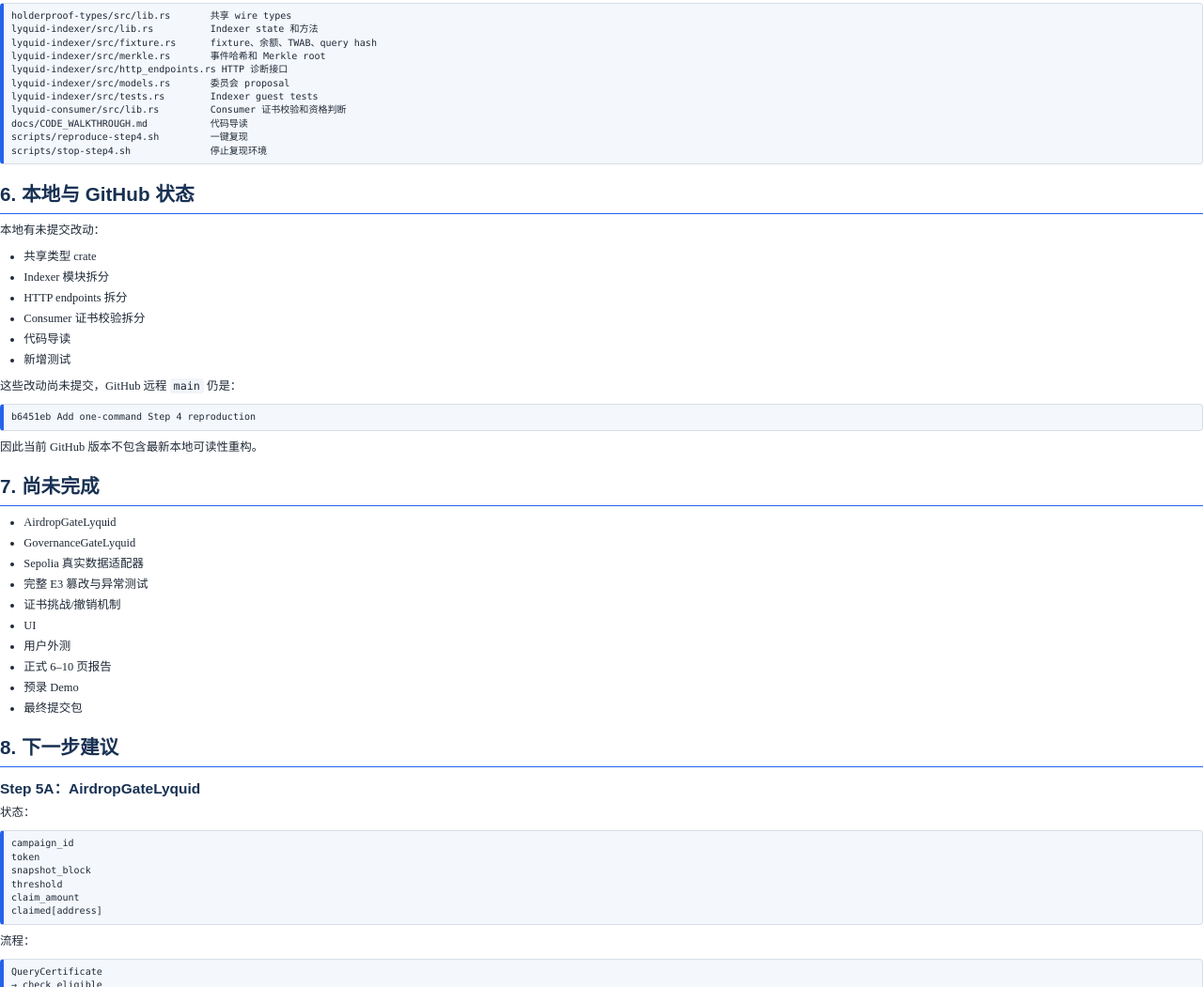
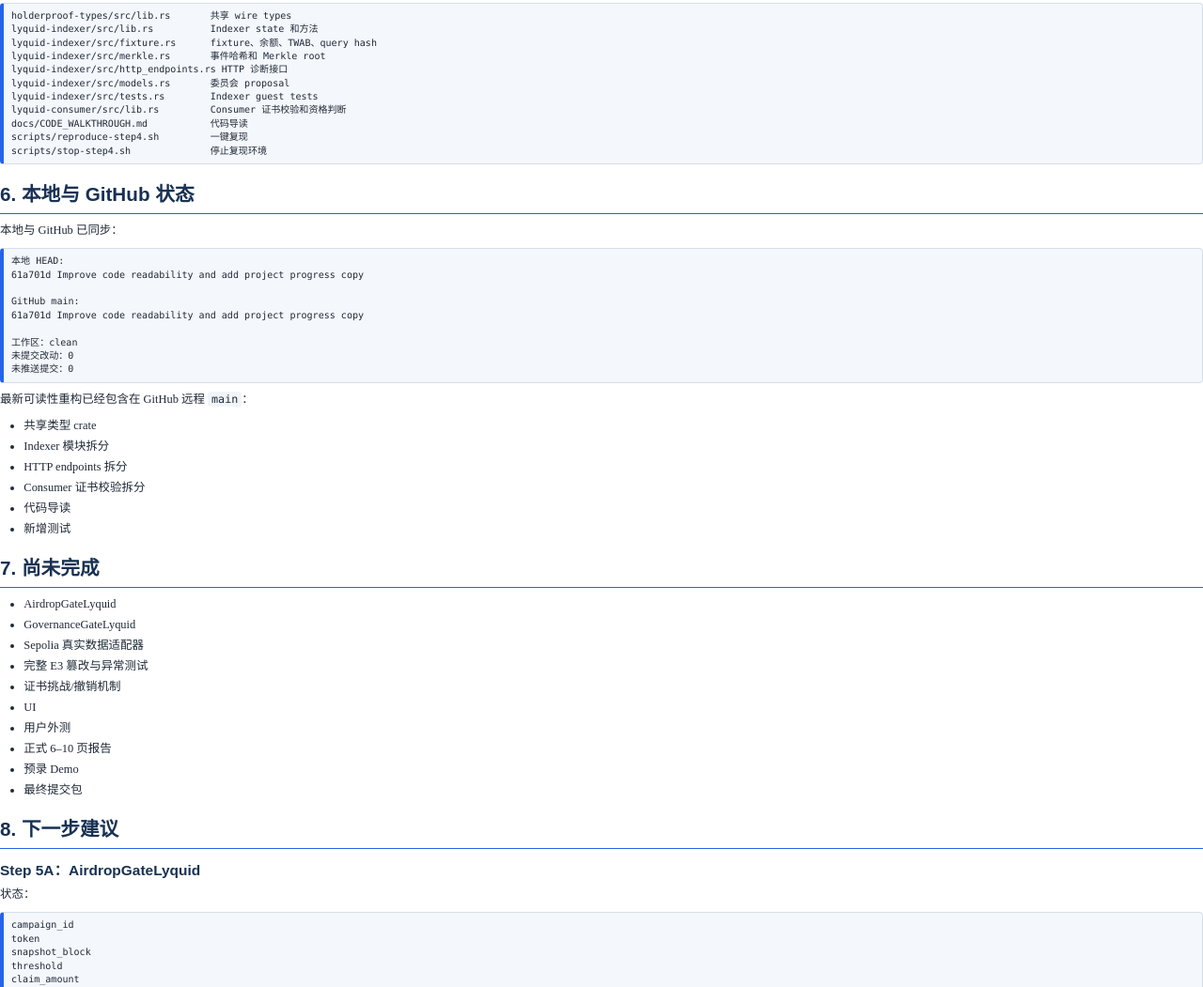
Before and after one commit to jerryluo0517-cyber/holderproof, a plain HTML site: page docs/PROJECT_PROGRESS.html in a window 1280 px wide. Shown: the part 2083-3134 px from the top of the page at 94% size. Drawn offline with Linux system fonts and the light colour scheme.

Commit message:
Refresh project progress status

```diff
--- a/docs/PROJECT_PROGRESS.html
+++ b/docs/PROJECT_PROGRESS.html
@@ -113,7 +113,15 @@ lyquid-indexer/src/tests.rs        Indexer guest tests
 lyquid-consumer/src/lib.rs         Consumer 证书校验和资格判断
 docs/CODE_WALKTHROUGH.md           代码导读
 scripts/reproduce-step4.sh         一键复现
-scripts/stop-step4.sh              停止复现环境</pre><h2>6. 本地与 GitHub 状态</h2><p>本地有未提交改动：</p><ul><li>共享类型 crate</li><li>Indexer 模块拆分</li><li>HTTP endpoints 拆分</li><li>Consumer 证书校验拆分</li><li>代码导读</li><li>新增测试</li></ul><p>这些改动尚未提交，GitHub 远程 <code>main</code> 仍是：</p><pre>b6451eb Add one-command Step 4 reproduction</pre><p>因此当前 GitHub 版本不包含最新本地可读性重构。</p><h2>7. 尚未完成</h2><ul><li>AirdropGateLyquid</li><li>GovernanceGateLyquid</li><li>Sepolia 真实数据适配器</li><li>完整 E3 篡改与异常测试</li><li>证书挑战/撤销机制</li><li>UI</li><li>用户外测</li><li>正式 6–10 页报告</li><li>预录 Demo</li><li>最终提交包</li></ul><h2>8. 下一步建议</h2><h3>Step 5A：AirdropGateLyquid</h3><p>状态：</p><pre>campaign_id
+scripts/stop-step4.sh              停止复现环境</pre><h2>6. 本地与 GitHub 状态</h2><p>本地与 GitHub 已同步：</p><pre>本地 HEAD:
+61a701d Improve code readability and add project progress copy
+
+GitHub main:
+61a701d Improve code readability and add project progress copy
+
+工作区：clean
+未提交改动：0
+未推送提交：0</pre><p>最新可读性重构已经包含在 GitHub 远程 <code>main</code>：</p><ul><li>共享类型 crate</li><li>Indexer 模块拆分</li><li>HTTP endpoints 拆分</li><li>Consumer 证书校验拆分</li><li>代码导读</li><li>新增测试</li></ul><h2>7. 尚未完成</h2><ul><li>AirdropGateLyquid</li><li>GovernanceGateLyquid</li><li>Sepolia 真实数据适配器</li><li>完整 E3 篡改与异常测试</li><li>证书挑战/撤销机制</li><li>UI</li><li>用户外测</li><li>正式 6–10 页报告</li><li>预录 Demo</li><li>最终提交包</li></ul><h2>8. 下一步建议</h2><h3>Step 5A：AirdropGateLyquid</h3><p>状态：</p><pre>campaign_id
 token
 snapshot_block
 threshold
```
Also changed, not shown: docs/PROJECT_PROGRESS.md (+17 -11 lines), README.md, 1 other file.
